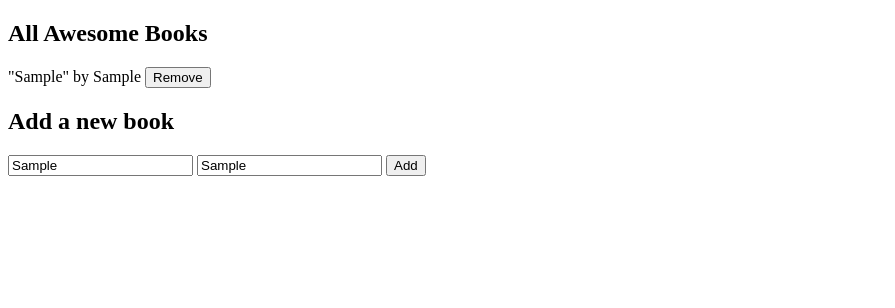
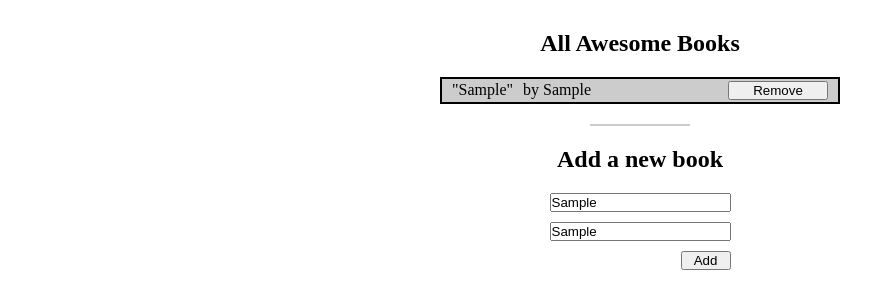
Before and after one commit to adamilare/awesome-books, a website with bundled scripts: page index.html in a window 1280 px wide. Both pictures are taken after typing "Sample", "Sample" into the empty fields and a click on the button "Add". Shown: the whole page, without its empty margins (0-895 px from the left). Built offline with nearby package versions, Linux system fonts and the light colour scheme.

Commit message:
added styling

```diff
--- a/index.css
+++ b/index.css
@@ -1,3 +1,72 @@
 html {
   box-sizing: border-box;
 }
+
+* {
+  margin: 0;
+  padding: 0;
+}
+
+html {
+  box-sizing: border-box;
+}
+
+*,
+*::before,
+*::after {
+  box-sizing: inherit;
+}
+
+section {
+  max-width: 400px;
+  margin: auto;
+  display: flex;
+  flex-direction: column;
+  gap: 20px;
+  align-items: center;
+}
+
+.divide-line {
+  width: 100px;
+  height: 2px;
+  margin-top: 20px;
+  background-color: #ccc;
+}
+
+#books {
+  margin-top: 30px;
+}
+
+#book-list {
+  width: 100%;
+  border: 2px solid #000;
+}
+
+.book-item:nth-child(odd) {
+  background-color: #ccc;
+}
+
+.book-item p {
+  display: flex;
+  padding: 2px 10px;
+  gap: 10px;
+}
+
+.book-author {
+  flex: 1;
+}
+
+.book-item button {
+  width: 100px;
+}
+
+form {
+  display: flex;
+  flex-direction: column;
+  gap: 10px;
+}
+
+form #add-button {
+  width: 50px;
+  align-self: flex-end;
+}
```
